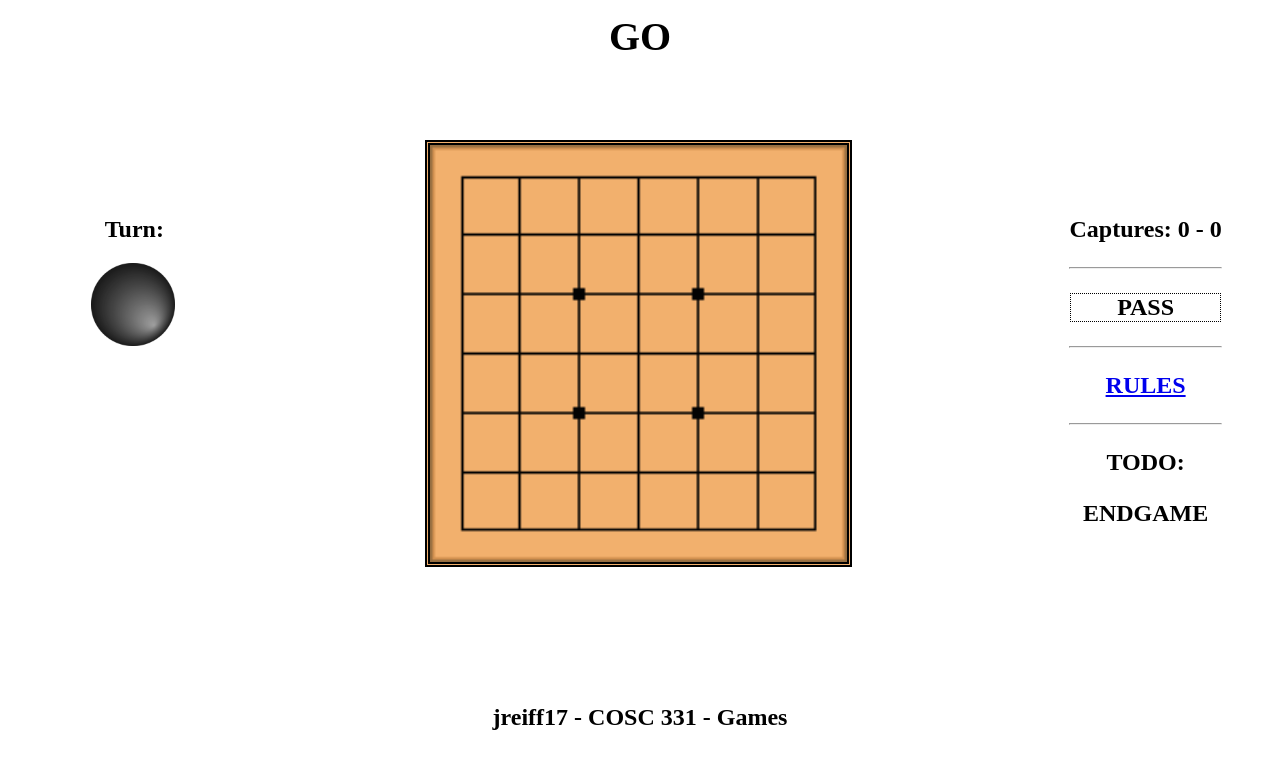
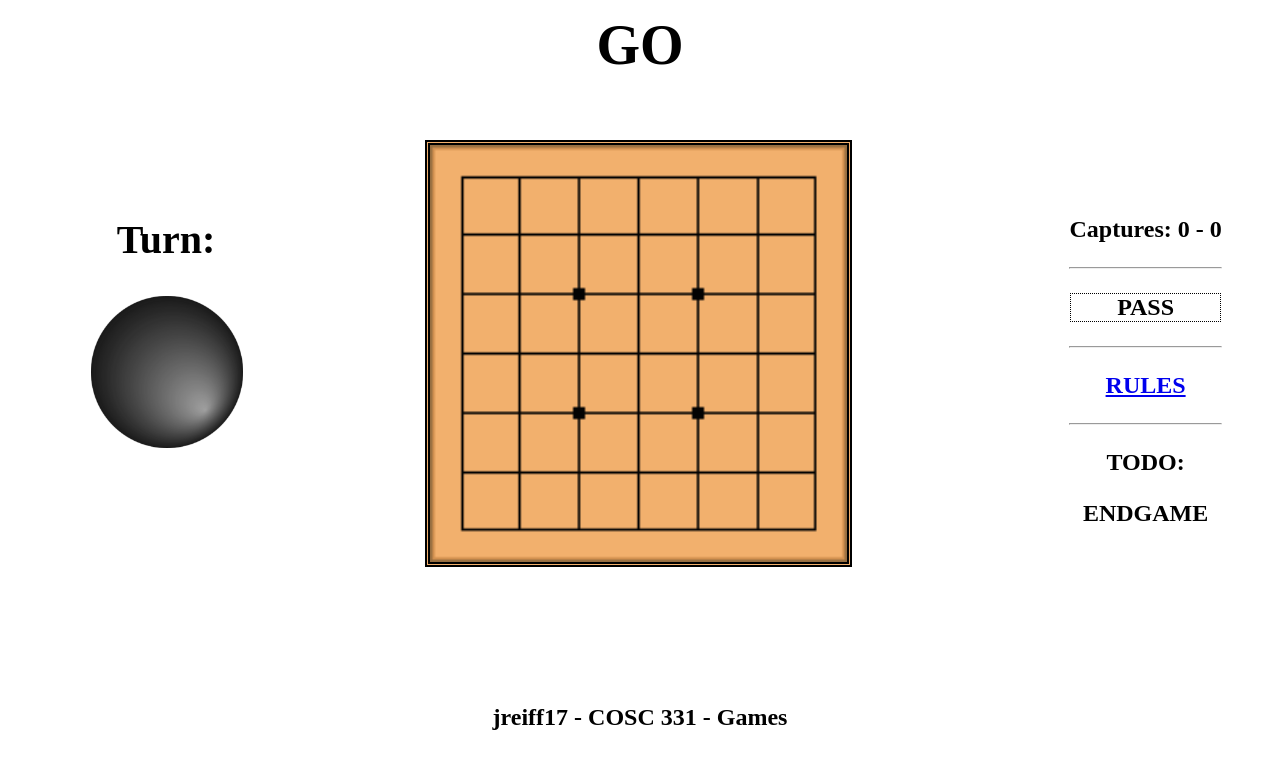
Before and after one commit to cxreiff/webgo, a plain HTML site: page go.html in a window 1280 px wide. Drawn offline with nearby package versions, Linux system fonts and the light colour scheme.

Commit message:
made turn counter and header larger

```diff
--- a/style.css
+++ b/style.css
@@ -72,7 +72,7 @@ div.tile {
 
 div.marker {
 	margin-left: 33%;
-	width:33%;
+	width: 60%;
 	left: 30%;
 	top: 30px;
 }
@@ -136,7 +136,7 @@ p.pass {
 
 h1 {
 	margin-top: 1%;
-	font-size: 5vh;
+	font-size: 7vh;
 	text-align: center;
 	font-family: "Futura";
 }
@@ -146,6 +146,11 @@ h2 {
 	text-align: center;
 	font-family: "Futura";
 }
+.leftbar h2 {
+
+	margin-left: 25%;
+	font-size: 5vh;
+}
 h3 {
 	font-size: 3vh;
 	text-align: center;
```
